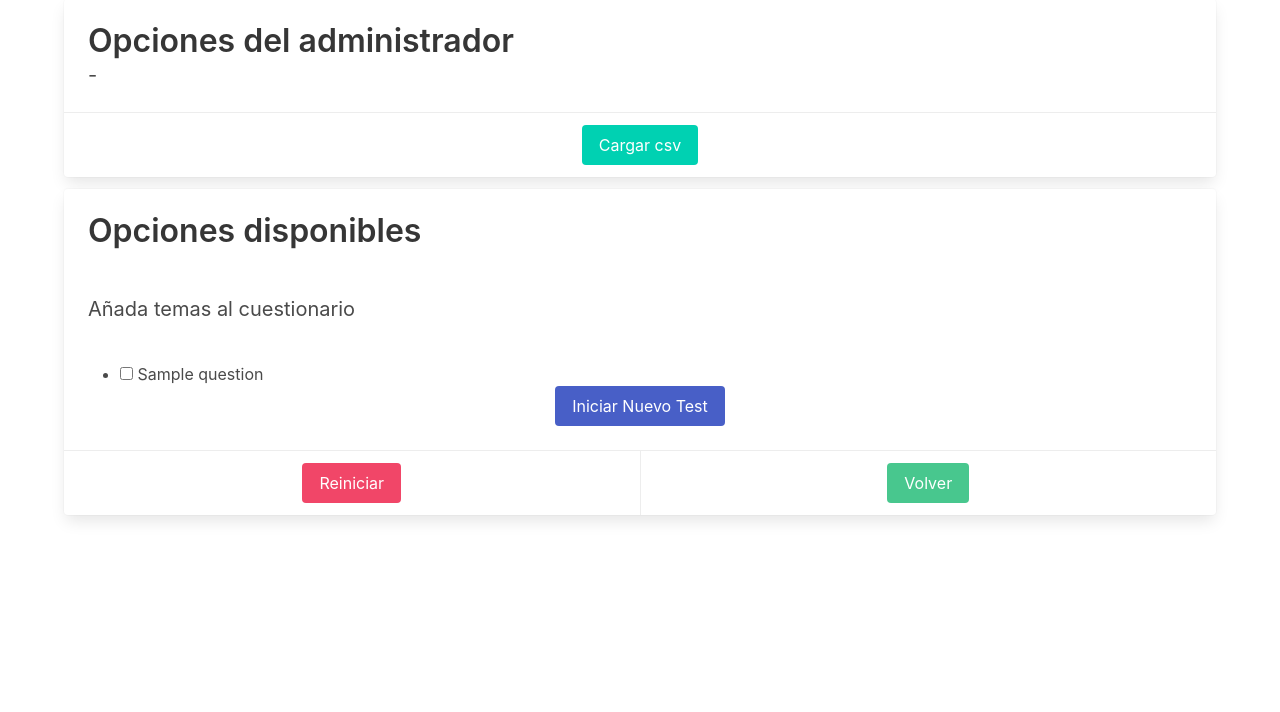
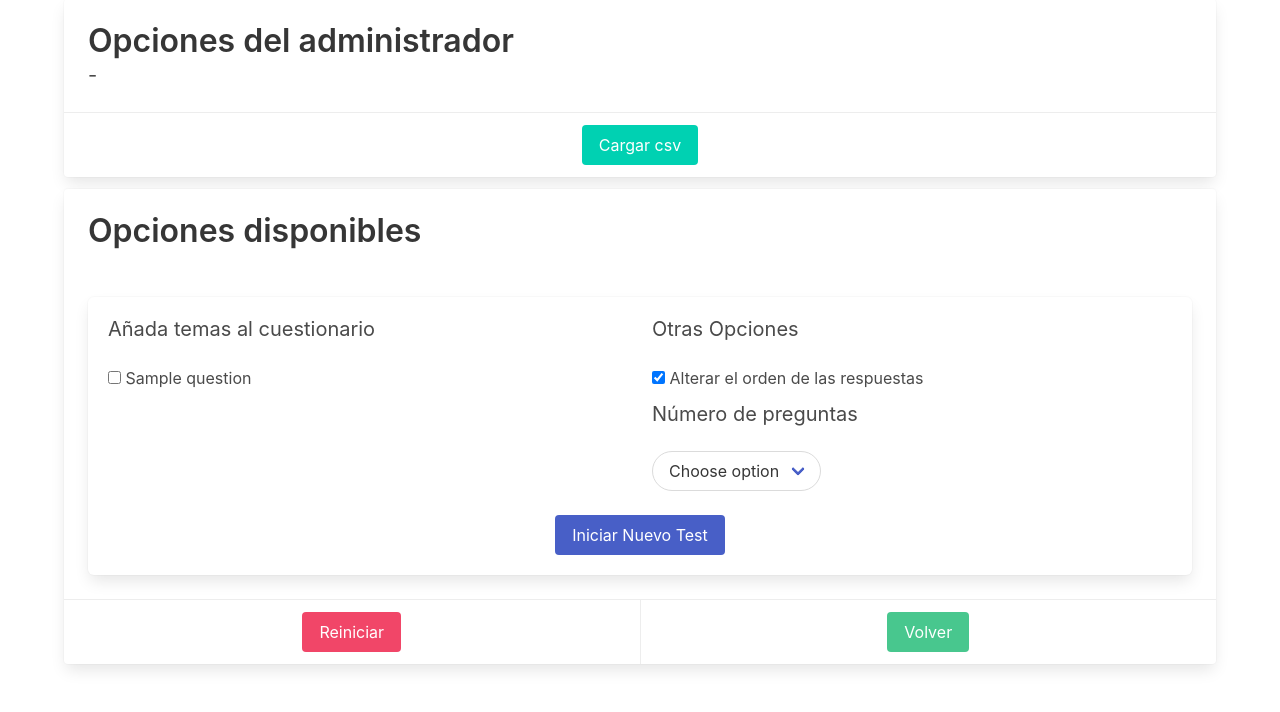
Before and after one commit to davidbermudez/django-question, a Django app: a page that uses templates/course/course.html in a window 1280 px wide. Shown: the part 397-1109 px from the top of the page. Before the commit the page ends 918 px from the top, so only its background shows below. Run offline with Django 3.2, Linux system fonts and the light colour scheme; a user stored in the database is signed in; tables that the repository leaves empty hold one stand-in row (values such as "Sample post"); data that the repository does not hold is empty; parts of the project's set-up code (start-up, migrations or seed data) failed here and were passed over; some libraries are stand-ins or nearby versions.

Commit message:
Select number of question, and, choice random order

```diff
--- a/questions/admin.py
+++ b/questions/admin.py
@@ -51,7 +51,8 @@
         'quizintent_questions',
         'quizintent_responses',
         'quizintent_active',
-        'quizintent_dateInit'
+        'quizintent_dateInit',
+        'quizintent_random'
     ]
 
     list_display = ['quizintent_user',
--- a/questions/forms.py
+++ b/questions/forms.py
@@ -34,3 +34,4 @@
 
 class QuizInit(forms.Form):
     select_theme = forms.MultipleChoiceField(widget=forms.CheckboxSelectMultiple)
+    select_random = forms.CheckboxInput()
--- a/questions/models.py
+++ b/questions/models.py
@@ -76,6 +76,7 @@
     quizintent_responses = models.JSONField(null=True)
     quizintent_active = models.CharField(max_length=4, null=True)
     quizintent_dateInit = models.DateTimeField(auto_now_add=True, editable=False)
+    quizintent_random = models.BooleanField(null=True)
 
 
 class QuizFinalized(models.Model):
--- a/questions/views.py
+++ b/questions/views.py
@@ -208,15 +208,21 @@
     if request.method == 'POST':
         print(request.POST)
         # Evitar crear un nuevo intent por refresco de la página
+        # recabar los datos de la selección de temas
+        select_theme = request.POST.getlist('select_theme')
+        select_random = request.POST.get('select_random')
+        select_number = int(request.POST.get('select_number'))
         try:
             questionsList = QuizIntent.objects.get(quizintent_user=user, quizintent_course=course)
             question_active = questionsList.quizintent_active
         except Exception as e:
             print("Error:", e)
-            # Correcto no existe
-            # recabar los datos de la selección de temas
-            select_theme = request.POST.getlist('select_theme')
-            result=createIntent(user, course, select_theme, request)
+            # Correcto, no existe
+            if select_random == None:
+                select_random = False
+            else:
+                select_random = True
+            result=createIntent(user, course, select_theme, select_random, select_number, request)
             if result == None:
                 return redirect('course', course_slug=course_slug)
             questionsList = QuizIntent.objects.get(quizintent_user=user, quizintent_course=course)
@@ -226,27 +232,14 @@
     else:
         questionsList = QuizIntent.objects.get(quizintent_user=user, quizintent_course=course)
         question_active = questionsList.quizintent_active
-        '''
-        # Buscamos en la base de datos el intento anterior para este usuario
-        try:
-            questionsList = QuizIntent.objects.get(quizintent_user=user, quizintent_course=course)
-            question_active = questionsList.quizintent_active
-        except QuizIntent.DoesNotExist:
-            # Si no existe, preparamos un conjunto de 10 preguntas al azar desde Question
-            createIntent(user, course, section)
-            questionsList = QuizIntent.objects.get(quizintent_user=user, quizintent_course=course)
-            question_active = '0'
-            # Message
-            messages.add_message(request, messages.INFO, '<strong>Recuerde:</strong><br/>Preguntas correctas: 1 pt<br/>Preguntas incorrectas: -1 pt<br/>Preguntas no contestadas: 0 pts', extra_tags='is-info')
-        '''
+        select_random = questionsList.quizintent_random
     #convert a dict/list
     questionsResponses = json.loads(questionsList.quizintent_responses)
     questionsQuestions = json.loads(questionsList.quizintent_questions)
     indice = int(question_active)
     list_random = [1, 2, 3, 4]
-    print("lista", list_random)
-    list_random = random.sample(list_random, 4)
-    print("lista", list_random)
+    if select_random:
+        list_random = random.sample(list_random, 4)
     return render(request, 'course/quiz.html', {
         'course': course,
         'question': question_active,
@@ -322,7 +315,7 @@
         raise PermissionDenied()
 
 
-def createIntent(user_object, course_object, select_theme, request):
+def createIntent(user_object, course_object, select_theme, select_random, select_number, request):
     '''
     create a list with 10 question random and save in database
     '''
@@ -330,16 +323,20 @@
         # All Themes
         questions = Question.objects.filter(question_course=course_object).order_by('?')[:10]
     else:
-        questions = Question.objects.filter(question_course=course_object, question_theme__in=select_theme).order_by('?')[:10]
+        questions = Question.objects.filter(question_course=course_object, question_theme__in=select_theme).order_by('?')[:select_number]
     # create Object database
-    list_responses = (None,None,None,None,None,None,None,None,None,None)
+    list_responses = []
+    for i in range(select_number):
+        list_responses.append(None)
+    #list_responses = (None,None,None,None,None,None,None,None,None,None)
     serialized_lre = serializers.serialize('json', questions)
     new_record = QuizIntent(
         quizintent_user=user_object,
         quizintent_course=course_object,
         quizintent_questions=serialized_lre,
         quizintent_responses=json.dumps(list_responses),
-        quizintent_active='0'
+        quizintent_active='0',
+        quizintent_random=select_random
     )
     new_record.save()
     return 1
--- a/templates/course/course.html
+++ b/templates/course/course.html
@@ -86,27 +86,54 @@
         {% if intents %}
             <p>Existe un intento anterior sin finalizar abierto el {{ intents.0.quizintent_dateInit|date:"d/m/Y H:i" }}. Pulse en <a href="{% url 'init_quiz' course_slug=course.course_slug %}" class="button is-link is-small">Continuar Test</a> para continuar</p>
         {% else %}
-            <div class="content">
+            <div class="box">
                 <form action='{% url 'init_quiz' course_slug=course.course_slug %}' method="post">
                     {% csrf_token %}
-                    <!--<div class="box">-->
+                        <div class="columns">
+                            <div class="column">
                                 <div class="subtitle">
                                     Añada temas al cuestionario
                                 </div>
-
                                 <div class="select is-multiple">
                                     <ul id="id_select_theme">
                                         {% for theme in themes %}
                                             <li>
                                                 <label for="id_select_theme_{{ forloop.counter }}">
-                                            <input type="checkbox" name="select_theme" value="{{ theme.question_theme }}" id="id_select_theme_{{ forloop.counter }}">
+                                                    <input type="checkbox" name="select_theme" value="{{ theme.question_theme }}" id="id_select_theme_{{ forloop.counter }}" >
                                                     {{ theme.question_theme }}
                                                 </label>
                                             </li>
                                         {% endfor %}
                                     </ul>
                                 </div>
-
+                            </div>
+                            <div class="column">
+                                <div class="subtitle">
+                                    Otras Opciones
+                                </div>
+                                <div class="control">
+                                    <label for="id_select_random">
+                                        <input type="checkbox" name="select_random" value="1" id="id_select_random" checked="checked"> Alterar el orden de las respuestas
+                                    </label>
+                                </div>
+                                <div class="control">
+                                    <div class="subtitle mt-3">
+                                        Número de preguntas
+                                    </div>
+                                    <label for="id_select_number">
+                                        <div class="select is-rounded">
+                                        <select id="id_select_number" name="select_number">
+                                            <option value="10" selected disabled hidden>Choose option</option>
+                                            <option value="5">5</option>
+                                            <option value="10">10</option>
+                                            <option value="20">20</option>
+                                            <option value="30">30</option>
+                                        </select>
+                                        </div>
+                                    </label>
+                                </div>
+                            </div>
+                        </div>
                         <div class="is-6 has-text-centered">
                             <button class="button is-link" type="submit">Iniciar Nuevo Test</button>
                         </div>
--- a/templates/course/quiz.html
+++ b/templates/course/quiz.html
@@ -65,8 +65,12 @@
             </div>
             <footer class="card-footer">
                 <p class="card-footer-item">
+                    {% with maximo=questionsList|length %}
+                    {% with actual=question|add:1 %}
                     <button class="button is-primary ml-3" onclick="changeQuestion({{ question|add:'-1' }})" {% if question == '0' %}disabled{% endif %}>Anterior</button>
-                    <button class="button is-primary ml-3" onclick="changeQuestion({{ question|add:'+1' }})" {% if question == '9' %}disabled{% endif %}>Siguiente</button>
+                    <button class="button is-primary ml-3" onclick="changeQuestion({{ question|add:'+1' }})" {% if maximo == actual %}disabled{% endif %}>Siguiente</button>
+                    {% endwith %}
+                    {% endwith %}
                 </p>
             </footer>
             <footer class="card-footer">
```
Also changed, not shown: questions/migrations/0020_quizintent_quizintent_random.py (added). Lines whose indentation alone changed are shown as unchanged.
